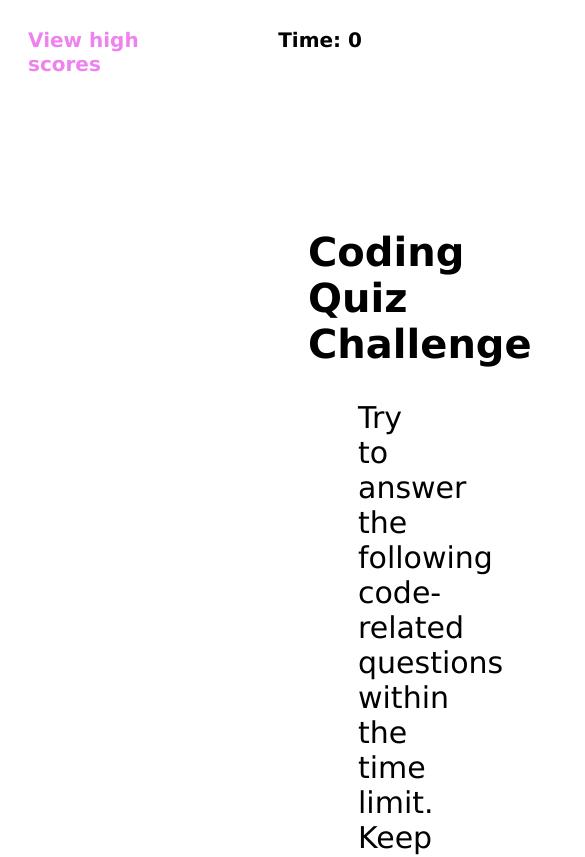
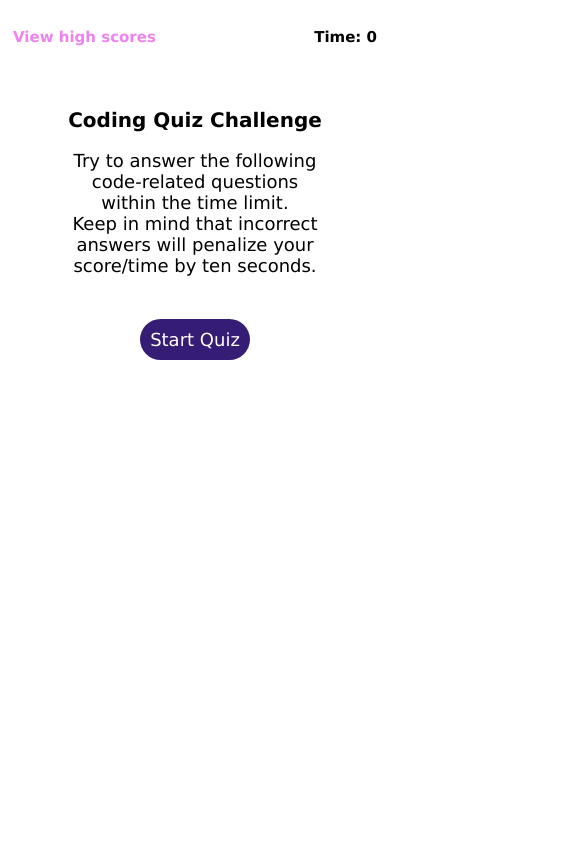
Before and after one commit to ptran77/code-quiz, a plain HTML site: page index.html in a window 390 px wide. Shown: the top 857 px of the page, 585 px wide, since content can reach past the window. Drawn offline with Linux system fonts and the light colour scheme.

Commit message:
mediaqueries

```diff
--- a/assets/css/style.css
+++ b/assets/css/style.css
@@ -167,3 +167,58 @@ h1 {
   background-color: var(--secondary);
 }
 /* Score List Style End */
+
+/* MEDIA QUERY FOR SMALLER DESKTOP SCREENS AND SMALLER */
+@media screen and (max-width: 1400px) {
+  main {
+    padding: 100px 100px 0 100px;
+  }
+}
+
+@media screen and (max-width: 980px) {
+  h1, .right-wrong{
+    font-size: 32px;
+  }
+
+  #quiz-start p, #start-btn, .options div, #your-score, .submit, input, .high-score-op div, .score-list-item{
+    font-size: 25px;
+  }
+
+  #submit-btn {
+    font-size: 15px;
+  }
+}
+
+@media screen and (max-width: 790px) {
+  main {
+    padding: 25px;
+  }
+}
+
+@media screen and (max-width: 635px) {
+  main {
+    padding: 25px 5px 0px 5px;
+  }
+
+  #top-menu {
+    font-size: 15px;
+    padding-right: 5px;
+    padding-left: 5px;
+  }
+
+  h1, .right-wrong{
+    font-size: 20px;
+  }
+
+  #quiz-start p, #start-btn, .options div, #your-score, .submit, input, .score-list-item{
+    font-size: 18px;
+  }
+
+  .high-score-op div {
+    font-size: 15px;
+  }
+
+  #start-btn, .options div, .high-score-op div{
+    padding: 10px;
+  }
+}
```
